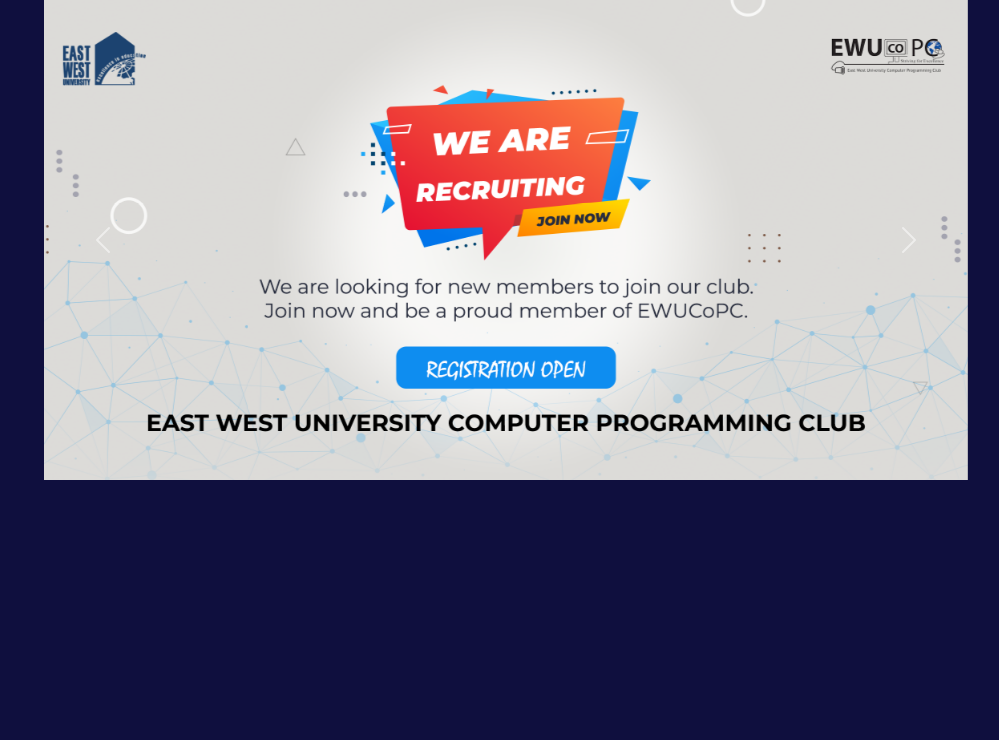
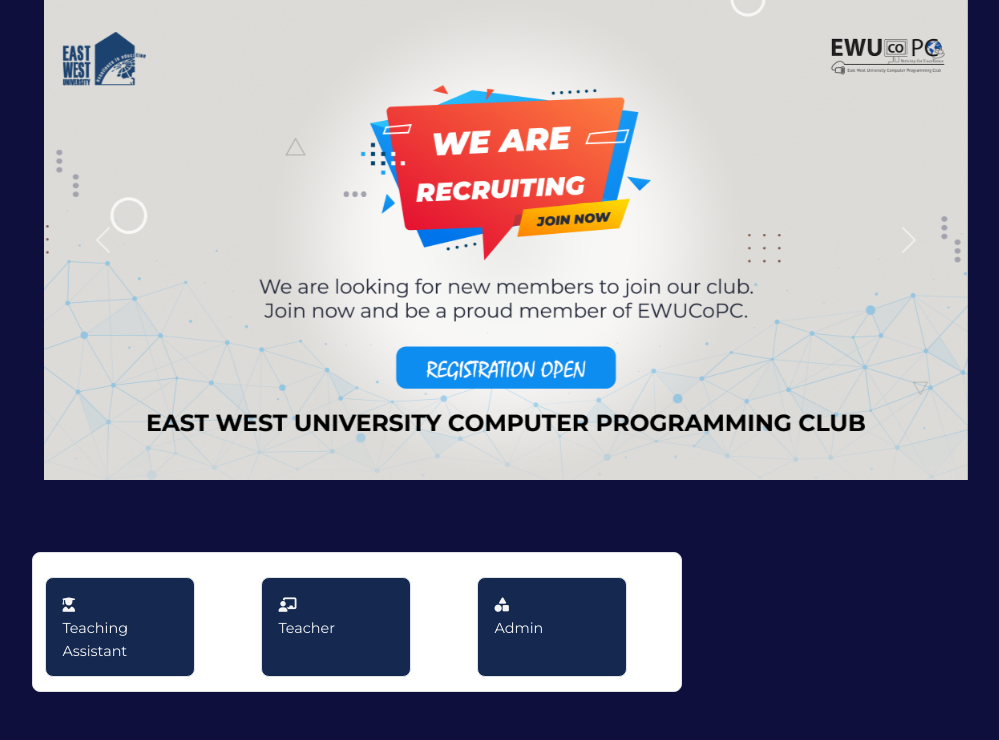
Before and after one commit to fahad-bd/Teaching-Assistants-Management-System, a PHP site: page / in a window 1280 px wide. Shown: the part 120-860 px from the top of the page, without its empty margins (134-1133 px from the left). Before the commit the page ends 600 px from the top, so only its background shows below. Run offline with PHP 8.4, Linux system fonts and the light colour scheme; some libraries are stand-ins or nearby versions.

Commit message:
ta, teaher and admin option

```diff
--- a/index.html
+++ b/index.html
@@ -17,6 +17,9 @@
 
     <!-- Google Font Montserrat -->
     <link href="https://fonts.googleapis.com/css2?family=Montserrat:wght@300;400;500;600;700;800;900&display=swap" rel="stylesheet">
+
+    <!-- Font Awesome -->
+    <script src="https://kit.fontawesome.com/ca603e05a0.js" crossorigin="anonymous"></script>
 </head>
 <body>
     <!------------------------------------------- navigation bar ------------------------------------>
@@ -71,6 +74,32 @@
             </button>
         </div>
     </section>
+
+    <!------------------------------------ TA, Teacher and Admin option --------------------------------->
+    <section class="container catagoris">
+        <div class="row g-4 border rounded-3" style="background-color: white; width: 650px; ; height: 140px;">
+          <div class="col-lg-4 col-md-6 ">
+            <div class="p-3 border rounded-3 align-items-center justify-content-between" style="background-color: rgba(20, 40, 80, 1); height: 100px; width: 150px;">
+              <i class="fa-solid fa-user-graduate" style="color: #F4F4F4;"></i>
+              <p style="color: #F4F4F4;">Teaching Assistant</p>
+            </div>
+          </div>
+          <div class="col-lg-4 col-md-6">
+            <div class="p-3 border rounded-3 align-items-center justify-content-between" style="background-color: rgba(20, 40, 80, 1); height: 100px; width: 150px;">
+            <i class="fa-solid fa-chalkboard-user" style="color: #F4F4F4;"></i>
+              <div><p style="color: #F4F4F4;">Teacher</p></div>
+            </div>
+          </div>
+          <div class="col-lg-4 col-md-6">
+            <div class="p-3 border rounded-3 align-items-center justify-content-between" style="background-color: rgba(20, 40, 80, 1); height: 100px; width: 150px;">
+            <i class="fa-solid fa-shapes" style="color: #F4F4F4;"></i>
+              <div><p style="color: #F4F4F4;">Admin</p></div>
+            </div>
+          </div>
+        </div>
+    </section>
+    <!----------------------------------- End TA, Teacher and Admin option -------------------------------->
+
     <!--------------------------------------- end image slide start ----------------------------------->
 
     <section class="featured">
--- a/style/style.css
+++ b/style/style.css
@@ -156,7 +156,7 @@
     right: 0;
     display: flex;
     flex-direction: column;
-    box-shadow: 0 3rem 3rem rgba(0, 0, 0, 0.4);
+    /* box-shadow: 0 3rem 3rem rgba(0, 0, 0, 0.4); */
     /* background: var(--color-gray-900); */
     visibility: hidden;
     opacity: 0;
```
